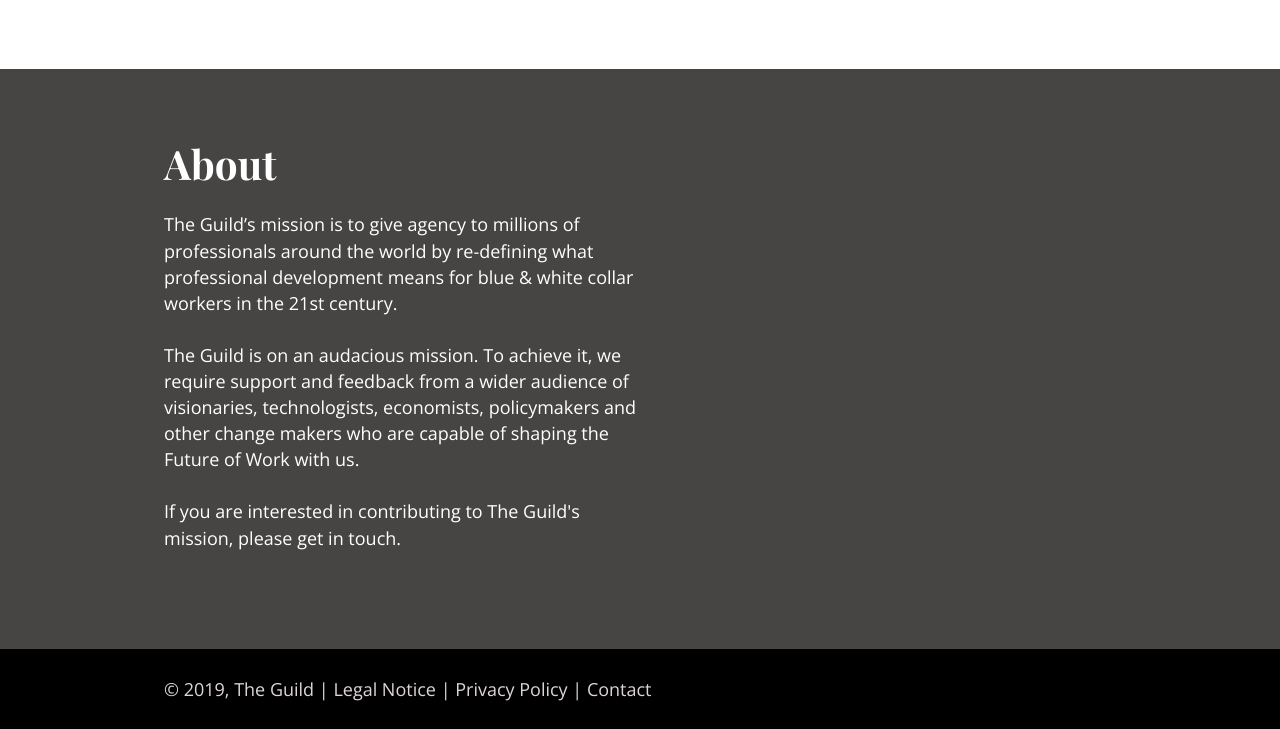
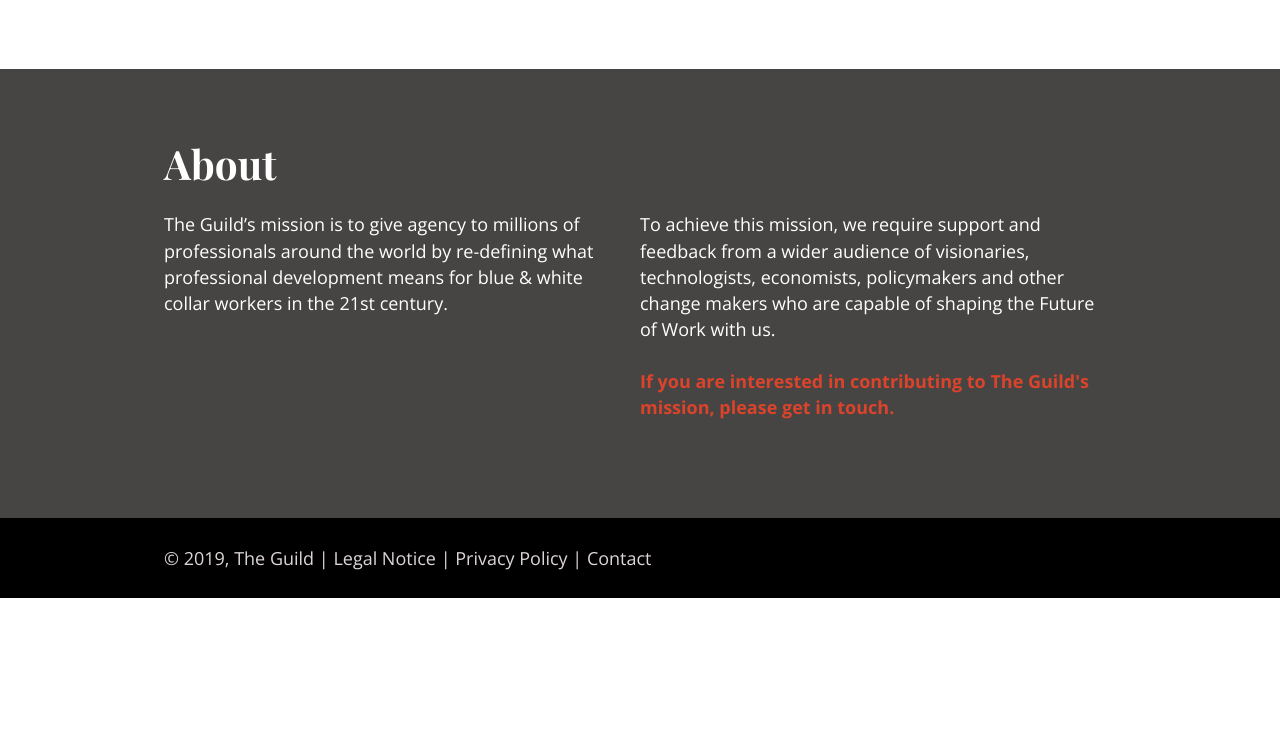
Before and after one commit to diegilde/website, a Gatsby site: page / in a window 1280 px wide. Shown: the part 4896-5625 px from the top of the page. After the commit the page ends 5494 px from the top, so only its background shows below. Built offline with nearby package versions, Linux system fonts and the light colour scheme; Gatsby itself is replaced by a stand-in of ours.

Commit message:
Updated the style of the About section
I wanted to make the entire section a bit smaller. I know the last sentence is not optimal where it stands right now but I still like it better. What do you think?

```diff
--- a/src/components/about/About.css
+++ b/src/components/about/About.css
@@ -6,5 +6,21 @@
 
 .about .desktop {
   text-align: left;
-  max-width: 50%;
+  max-width: 100%;
 }
+
+.about .desktop > div {
+  display: flex;
+  justify-content: space-between;
+}
+
+.about .desktop > div > * {
+  padding-right: 15px;
+  flex-grow: 1;
+  flex-basis: 0;
+ }
+
+#contactus {
+   color: var(--accent);
+   font-weight: 600;
+ }
--- a/src/components/about/About.js
+++ b/src/components/about/About.js
@@ -5,9 +5,14 @@
   return (
     <>
       <h1>About</h1>
-      <p>The Guild’s mission is to give agency to millions of professionals around the world by re-defining what professional development means for blue & white collar workers in the 21st century.</p>
-      <p>The Guild is on an audacious mission. To achieve it, we require support and feedback from a wider audience of visionaries, technologists, economists, policymakers and other change makers who are capable of shaping the Future of Work with us.</p>
-      <p>If you are interested in contributing to The Guild's mission, please get in touch.</p>
+      <div>
+        <p>The Guild’s mission is to give agency to millions of professionals around the world by re-defining what professional development means for blue & white collar workers in the 21st century.</p>
+        <p>To achieve this mission, we require support and feedback from a wider audience of visionaries, technologists, economists, policymakers and other change makers who are capable of shaping the Future of Work with us.</p>
+      </div>
+      <div>
+        <p></p>
+        <p id='contactus'> If you are interested in contributing to The Guild's mission, please get in touch.</p>
+      </div>
     </>
   )
 }
```
